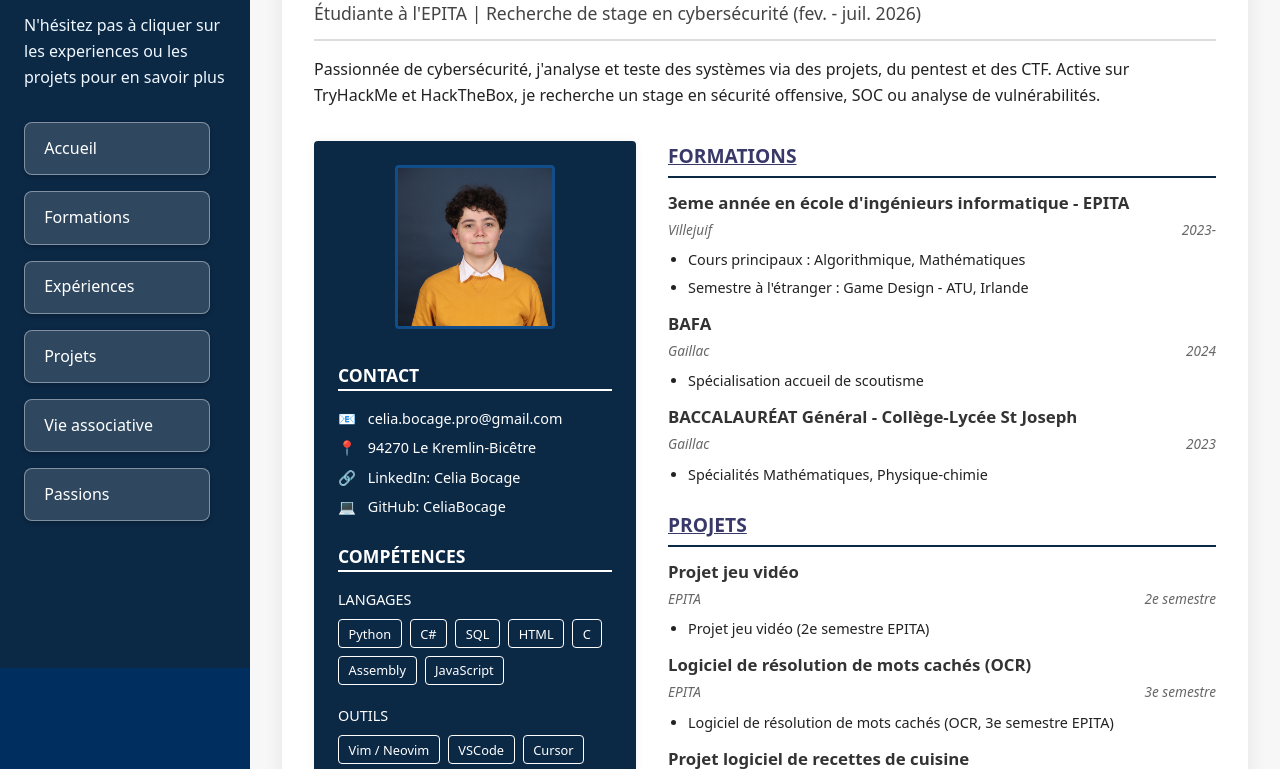
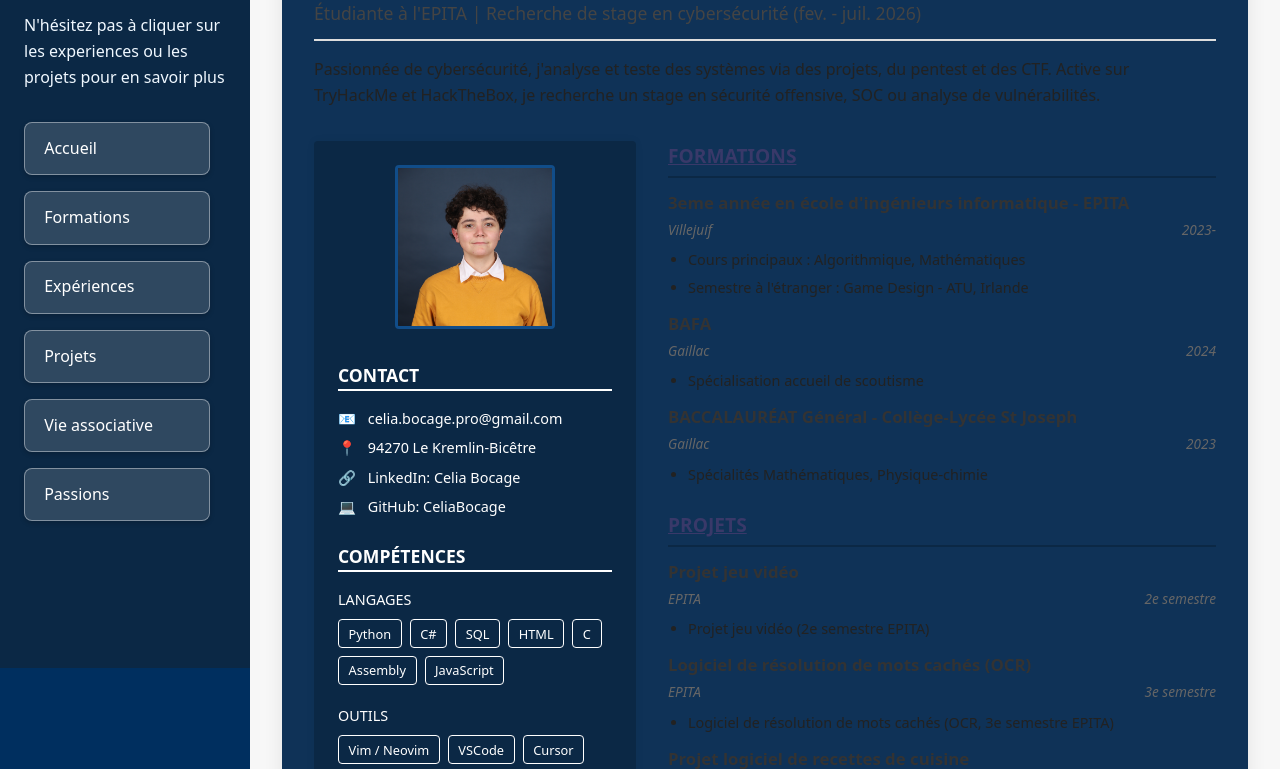
Before and after one commit to CeliaBocage/CeliaBocage.github.io, a plain HTML site: page index.html in a window 1280 px wide. Shown: the part 132-901 px from the top of the page. Drawn offline with Linux system fonts and the light colour scheme.

Commit message:
squelette experiences

```diff
--- a/assets/css/style.css
+++ b/assets/css/style.css
@@ -132,7 +132,7 @@ main {
   max-width: 1200px;
   margin: 0 auto; /* Centre la feuille horizontalement */
   width: 100%;
-  background: #ffffff;
+  background: #0f3257;
   box-shadow: 0 4px 20px rgba(0, 0, 0, 0.08); /* Ombre légèrement plus douce */
 
   /* --- CHANGEMENT ICI : COINS ARRONDIS --- */
```
